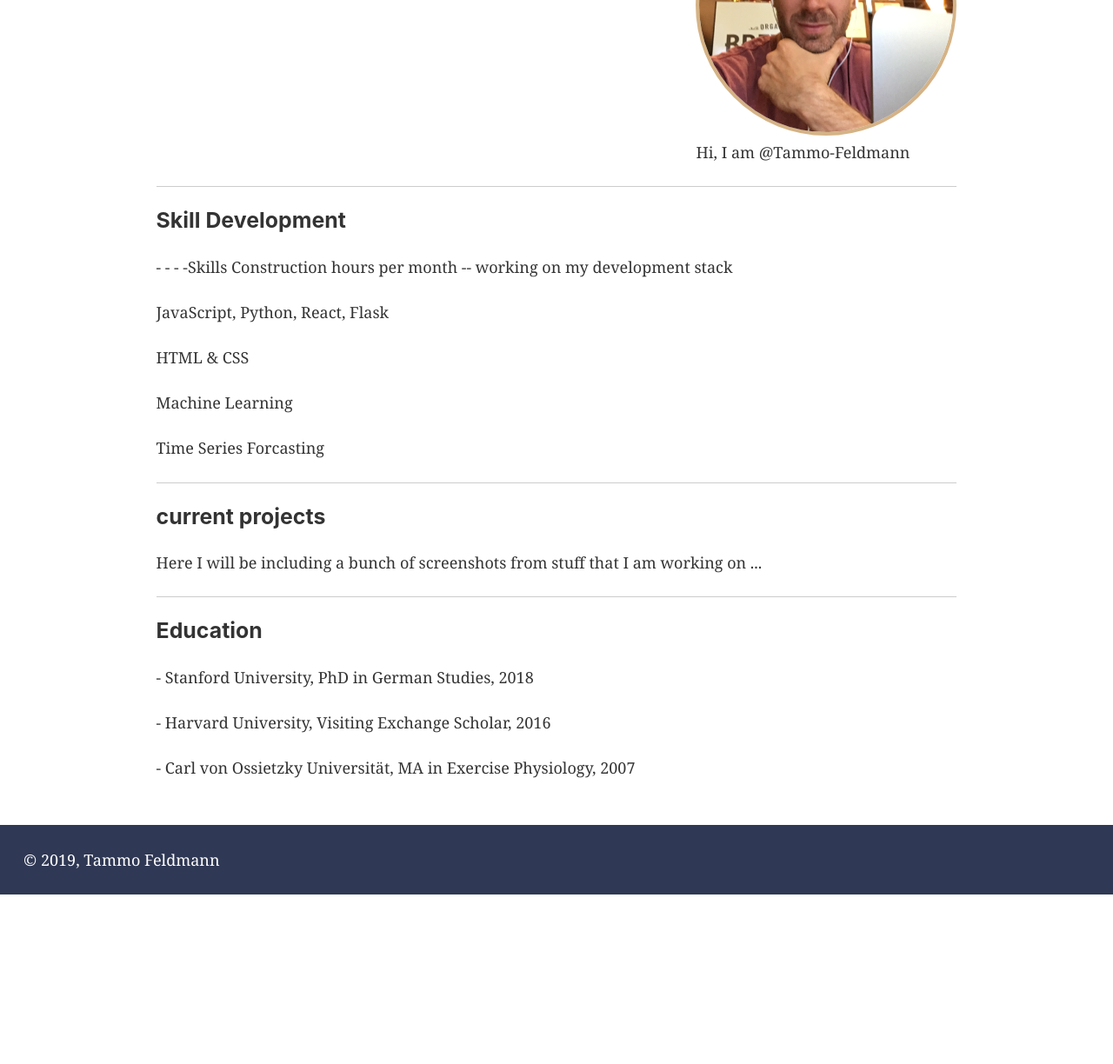
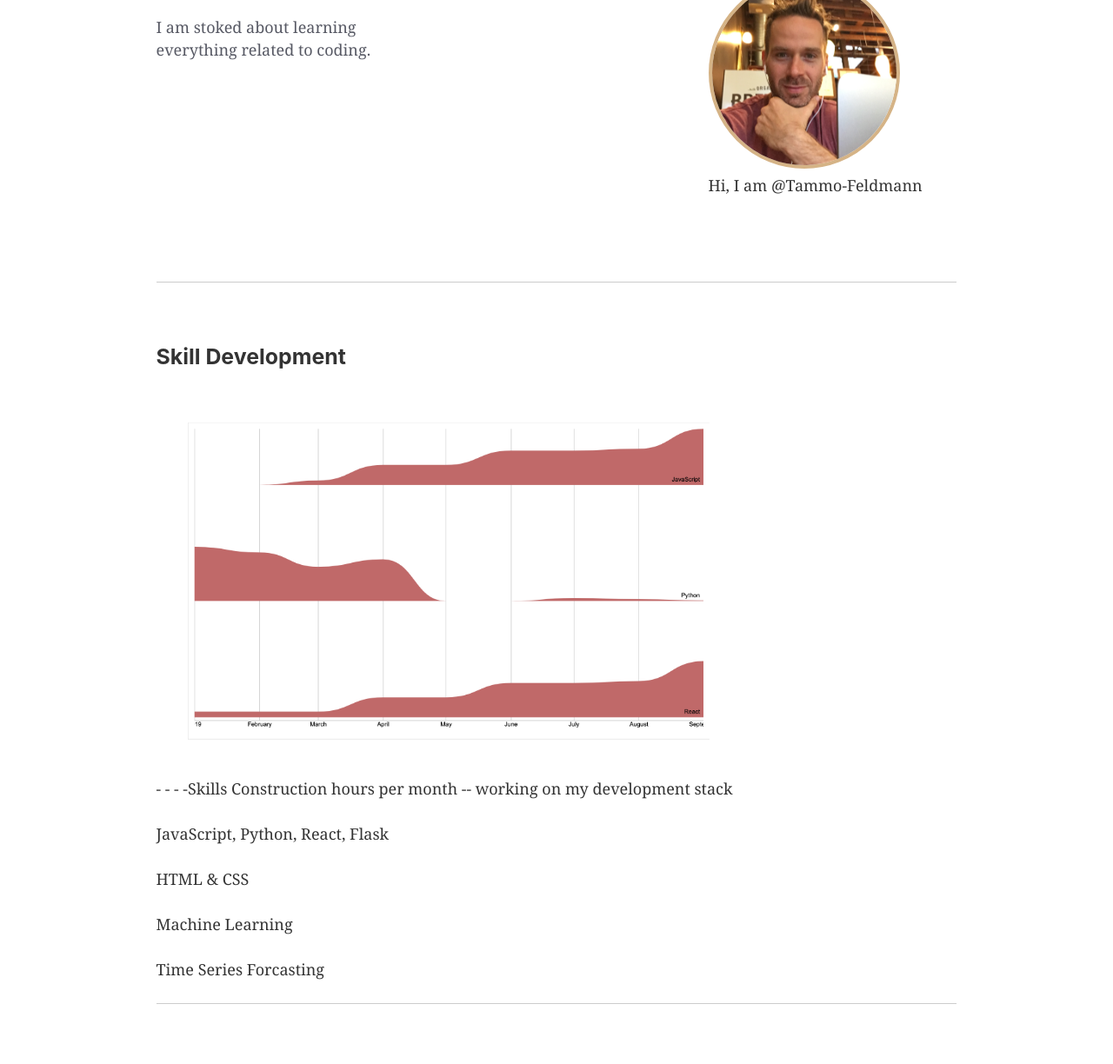
Before and after one commit to Tammo-Feldmann/personal_site, a Gatsby site: page / in a window 1280 px wide. Shown: the part 267-1491 px from the top of the page at 87% size. Before the commit the page ends 1296 px from the top, so only its background shows below. Built offline with nearby package versions, Linux system fonts and the light colour scheme; Gatsby itself is replaced by a stand-in of ours.

Commit message:
Fixed some styling issues and placed content a bit better

```diff
--- a/src/components/image.js
+++ b/src/components/image.js
@@ -18,7 +18,7 @@
     query {
       placeholderImage: file(relativePath: { eq: "work_selfy.JPG" }) {
         childImageSharp {
-          fixed(width: 300, height: 300) {
+          fixed(width: 220, height: 220) {
             ...GatsbyImageSharpFixed
           }
         }
@@ -31,9 +31,8 @@
     fixed={data.placeholderImage.childImageSharp.fixed}
     style={{
       borderRadius:180,
-      border: `4px solid #D5B386`
-
-
+      border: `4px solid #D5B386`,
+      marginTop: `2rem`
     }}
     />
   </div>
--- a/src/components/skills.js
+++ b/src/components/skills.js
@@ -1,8 +1,10 @@
 import React from 'react'
+import Graph from './graph'
 
 const Skills = () => (
   <skills>
     <h3>Skill Development</h3>
+    <Graph></Graph>
       <p>- - - -Skills Construction hours per month -- working on my development stack</p>
       <p>JavaScript, Python, React, Flask</p>
       <p>HTML & CSS</p>
--- a/src/pages/index.js
+++ b/src/pages/index.js
@@ -11,7 +11,10 @@
 const IndexPage = () => (
   <Layout>
     <SEO title="Home" />
-    <div style={{ display: `flex` }}>
+    <div style={{
+      display: `flex`,
+      marginTop: `6rem`,
+      marginBottom: `4rem` }}>
       <div>
       <h1 style={{
         color: `#353848`
@@ -38,7 +41,12 @@
     <hr style={{
       borderColor: '#d'
     }}></hr>
+    <div style={{
+      marginTop: `4rem`,
+      marginBottom: `4rem`
+      }}>
     <Skills></Skills>
+    </div>
     <Projects></Projects>
     <h3>Education</h3>
       <p> - Stanford University, PhD in German Studies, 2018</p>
```
